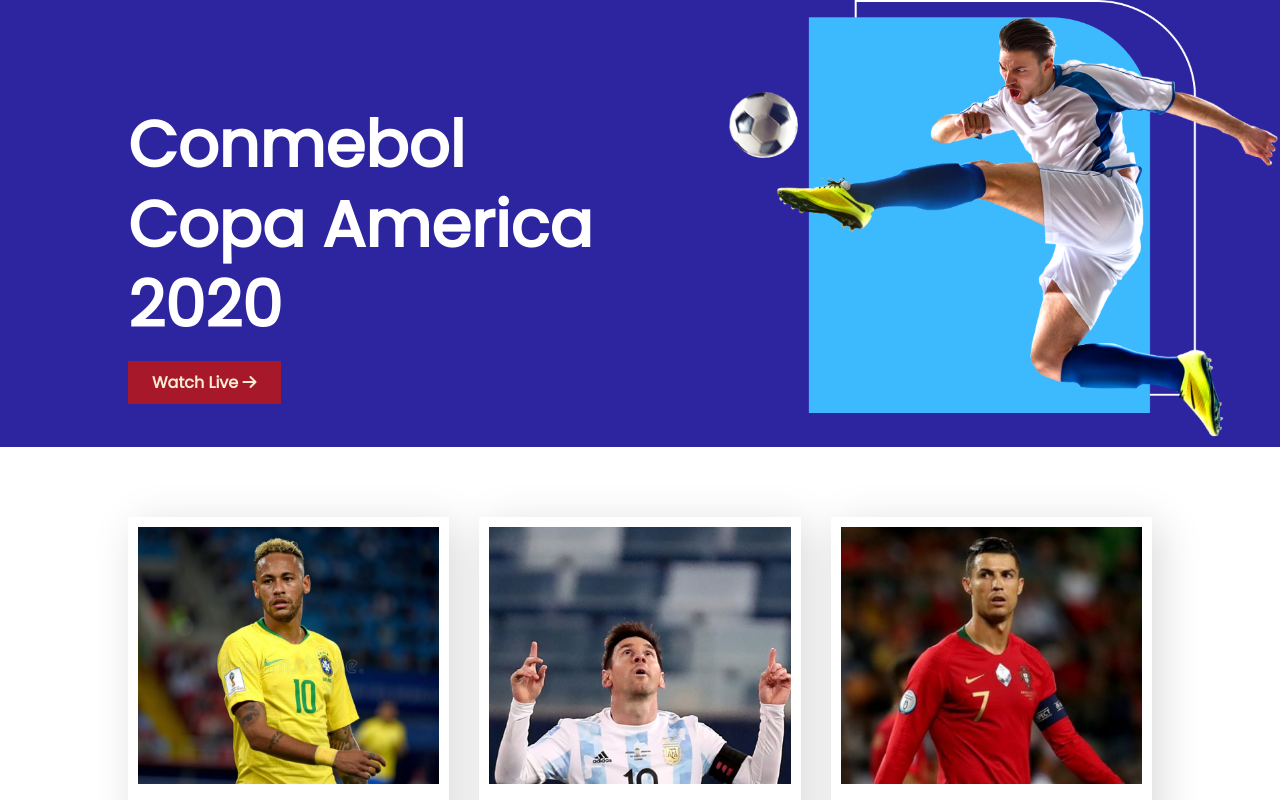
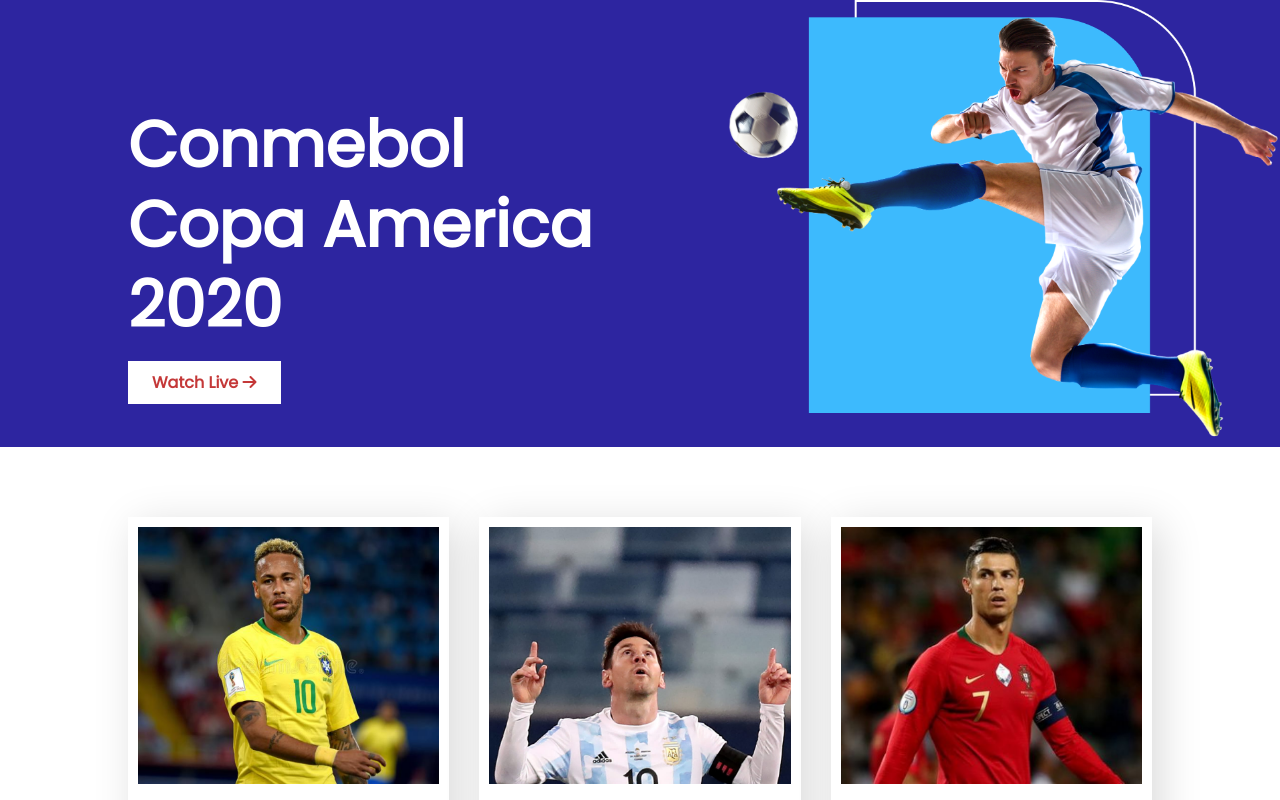
Before and after one commit to TauhidEnam/football-club, a plain HTML site: page index.html in a window 1280 px wide. In both pictures the pointer is over the link "Watch Live". Shown: the top 800 px of the page. Drawn offline with Linux system fonts and the light colour scheme.

Commit message:
hovar added

```diff
--- a/styles/style.css
+++ b/styles/style.css
@@ -36,6 +36,10 @@ h1 {
   background-color: rgba(187, 24, 24, 0.863);
   color: antiquewhite;
   font-weight: 700;
+}
+.link-button:hover {
+  background: #fff;
+  color: rgba(187, 24, 24, 0.863);
 }
 
 /* Players */
@@ -78,7 +82,7 @@ footer img {
 }
 /* media quary */
 
-@media only screen and (max-width: 320px) {
+@media only screen and (max-width: 600px) {
   .top-banner {
     flex-direction: column;
   }
```
